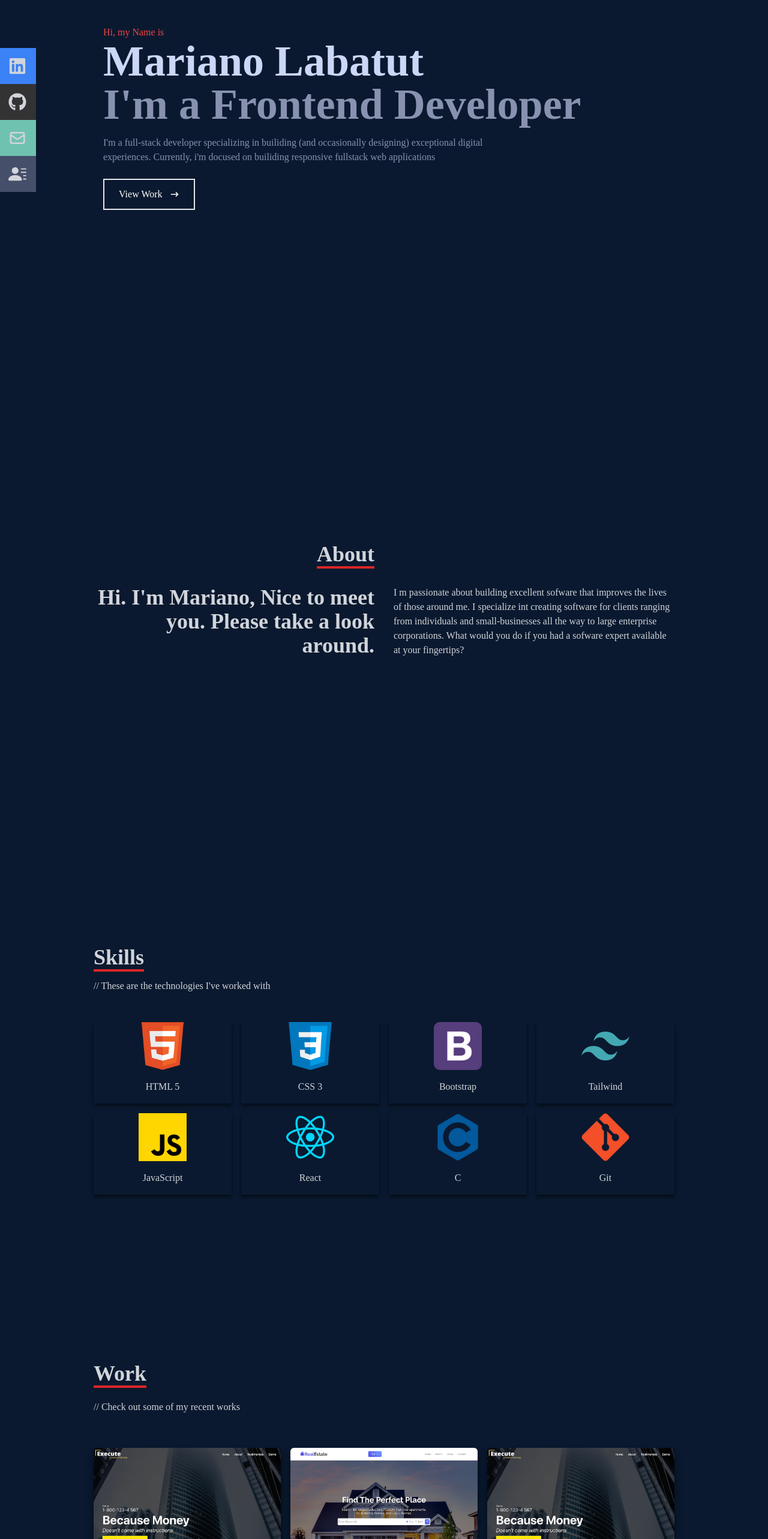
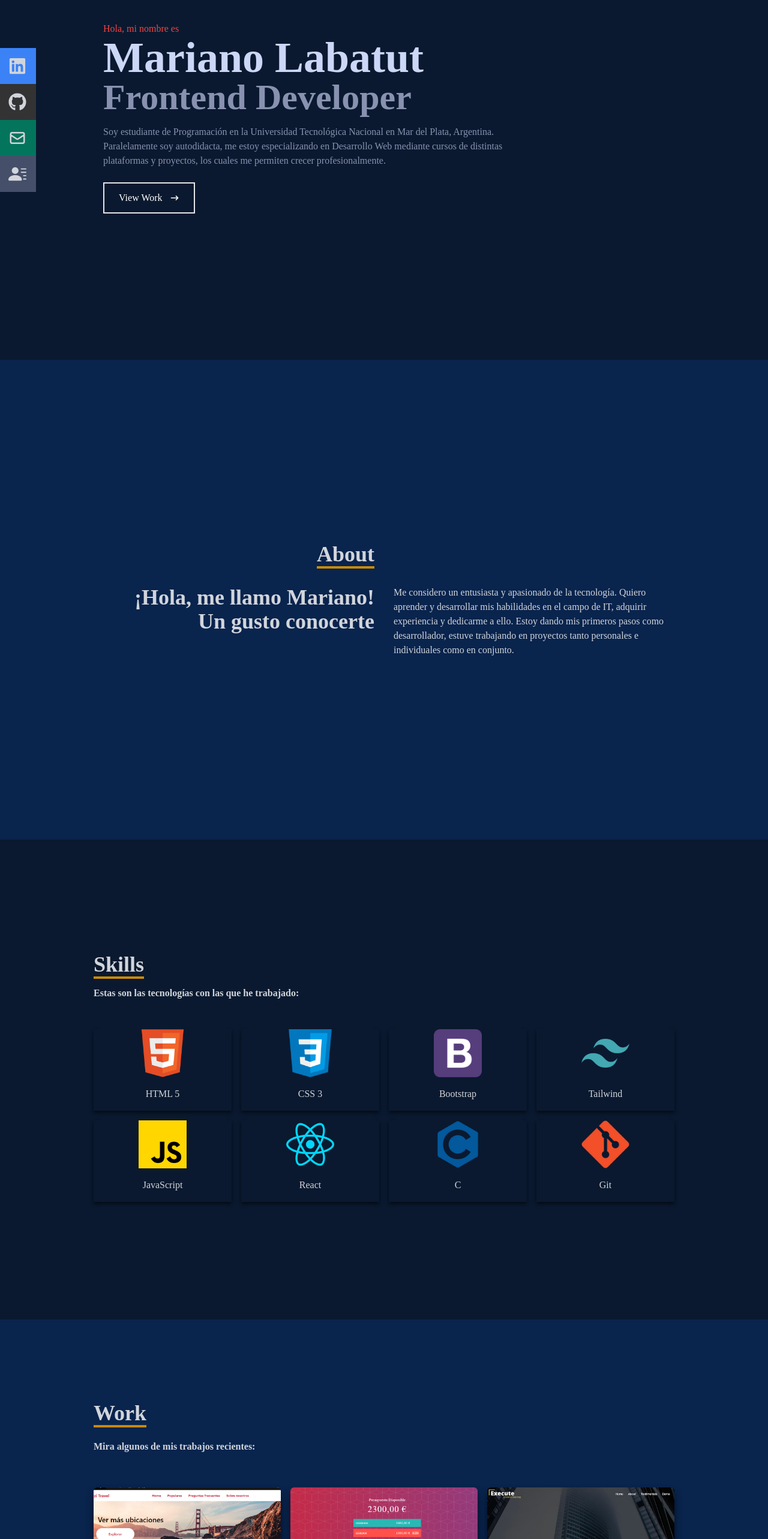
Before and after one commit to marlaba07/Portafolio-V1.0, a React (Create React App) app: page / in a window 1280 px wide. Shown: the part 200-2766 px from the top of the page at 60% size. Built offline with nearby package versions, Linux system fonts and the light colour scheme.

Commit message:
Config: responsive

```diff
--- a/public/index.html
+++ b/public/index.html
@@ -1,43 +1,21 @@
 <!DOCTYPE html>
 <html lang="en">
+
 <head>
   <meta charset="utf-8" />
   <link rel="icon" href="%PUBLIC_URL%/favicon.ico" />
   <meta name="viewport" content="width=device-width, initial-scale=1" />
   <meta name="theme-color" content="#000000" />
-    <meta
-      name="description"
-      content="Web site created using create-react-app"
-    />
+  <meta name="description" content="Web site created using create-react-app" />
   <link rel="apple-touch-icon" href="%PUBLIC_URL%/logo192.png" />
-    <!--
-      manifest.json provides metadata used when your web app is installed on a
-      user's mobile device or desktop. See https://developers.google.com/web/fundamentals/web-app-manifest/
-    -->
   <link rel="manifest" href="%PUBLIC_URL%/manifest.json" />
-    <!--
-      Notice the use of %PUBLIC_URL% in the tags above.
-      It will be replaced with the URL of the `public` folder during the build.
-      Only files inside the `public` folder can be referenced from the HTML.
 
-      Unlike "/favicon.ico" or "favicon.ico", "%PUBLIC_URL%/favicon.ico" will
-      work correctly both with client-side routing and a non-root public URL.
-      Learn how to configure a non-root public URL by running `npm run build`.
-    -->
-    <title>React App</title>
+  <title>Portafolio</title>
 </head>
+
 <body>
   <noscript>You need to enable JavaScript to run this app.</noscript>
   <div id="root"></div>
-    <!--
-      This HTML file is a template.
-      If you open it directly in the browser, you will see an empty page.
+</body>
 
-      You can add webfonts, meta tags, or analytics to this file.
-      The build step will place the bundled scripts into the <body> tag.
-
-      To begin the development, run `npm start` or `yarn start`.
-      To create a production bundle, use `npm run build` or `yarn build`.
-    -->
-  </body>
 </html>
--- a/src/components/About.jsx
+++ b/src/components/About.jsx
@@ -2,25 +2,27 @@ import React from 'react'
 
 const About = () => {
     return (
-        <div name='about' className='w-full h-screen bg-[#0a192f] text-gray-300' >
+        <div name='about' className='w-full h-screen bg-[#0a192f] sm:bg-[#09244d] text-gray-300 p-8' >
             <div className='flex flex-col justify-center items-center w-full h-full'>
                 <div className='max-w-[1000px] w-full grid grid-cols-2 gap-8'>
                     <div className='sm:text-right pb-8 pl-4'>
-                        <p className='text-4xl font-bold inline border-b-4 border-red-600'>
+                        <p className='text-4xl font-bold inline border-b-4 border-yellow-600'>
                             About
                         </p>
                     </div>
                     <div></div>
                 </div>
                 <div className='max-w-[1000px] w-full grid sm:grid-cols-2 gap-8 px-4'>
-                    <div className='sm:text-right text-4xl font-bold'>
-                        <p>Hi. I'm Mariano, Nice to meet you. Please take a look around.</p>
+                    <div className='sm:text-right text-4xl font-bold '>
+                        <p>¡Hola, me llamo Mariano! </p>
+                        <p> Un gusto conocerte </p>
                     </div>
                     <div>
-                        <p> I m passionate about building excellent sofware that improves the lives
-                            of those around me. I specialize int creating software for clients ranging from individuals
-                            and small-businesses all the way to large enterprise corporations. What would you do if you
-                            had a sofware expert available at your fingertips?
+                        <p>
+                            Me considero un entusiasta y apasionado de la tecnología.
+                            Quiero aprender y desarrollar mis habilidades en el campo de IT, adquirir experiencia y dedicarme a ello.
+                            Estoy dando mis primeros pasos como desarrollador,
+                            estuve trabajando en proyectos tanto personales e individuales como en conjunto.
                         </p>
                     </div>
                 </div>
--- a/src/components/Home.jsx
+++ b/src/components/Home.jsx
@@ -6,12 +6,13 @@ const Home = () => {
         <div name='home' className='w-full h-screen bg-[#0a192f]'>
             {/* Container */}
             <div className='max-w-[1000px] mx-auto px-8 flex flex-col justify-center h-full'>
-                <p className='text-red-500'> Hi, my Name is</p>
+                <p className='text-red-500'> Hola, mi nombre es</p>
                 <h1 className='text-4xl sm:text-7xl font-bold text-[#ccd6f6]'> Mariano Labatut </h1>
-                <h2 className='text-4xl sm:text-7xl font-bold text-[#8892b0]'> I'm a Frontend Developer </h2>
+                <h2 className='text-4xl sm:text-6xl font-bold text-[#8892b0]'> Frontend Developer </h2>
                 <p className='text-[#8892b0] py-4 max-w-[700px]'>
-                    I'm a full-stack developer specializing in builiding (and occasionally designing)
-                    exceptional digital experiences. Currently, i'm docused on builiding responsive fullstack web applications
+                    Soy estudiante de Programación en la Universidad Tecnológica Nacional en Mar del Plata, Argentina.
+                    Paralelamente soy autodidacta, me estoy especializando en Desarrollo Web mediante cursos de distintas plataformas
+                    y proyectos, los cuales me permiten crecer profesionalmente.
                 </p>
                 <div>
                     <button className='text-white group border-2 px-6 py-3 my-2 flex items-center hover:bg-red-500 hover:border-red-400'> View Work
--- a/src/components/Skills.jsx
+++ b/src/components/Skills.jsx
@@ -7,18 +7,18 @@ import Tailwind from '../assets/tailwind.png'
 import JavaScript from '../assets/javascript.png'
 import ReactImg from '../assets/react.png'
 import C from '../assets/c.png'
-import Trello from '../assets/trello.png'
 import Git from '../assets/git.png'
 import Java from '../assets/java.png'
+import Trello from '../assets/trello.png'
 
 const Skills = () => {
     return (
-        <div name='skills' className='w-full h-screen bg-[#0a192f] text-gray-300'>
+        <div name='skills' className='w-full h-screen bg-[#0a192f] p-8 pt-14 text-gray-300'>
             {/* Container */}
             <div className='max-w-[1000px] mx-auto p-4 flex flex-col justify-center w-full h-full'>
                 <div>
-                    <p className='text-4xl font-bold inline border-b-4 border-red-600 '>Skills</p>
-                    <p className='py-4'> // These are the technologies I've worked with</p>
+                    <p className='text-4xl font-bold inline border-b-4 border-yellow-600 '>Skills</p>
+                    <p className='py-4'> <b> Estas son las tecnologías con las que he trabajado: </b> </p>
                 </div>
 
                 <div className='w-full grid grid-cols-2 sm:grid-cols-4 gap-4 text-center py-8'>
--- a/src/components/Work.jsx
+++ b/src/components/Work.jsx
@@ -1,14 +1,16 @@
 import React from 'react'
 import WorkImg from '../assets/workImg.jpeg'
 import realEstate from '../assets/realestate.jpg'
+import Platzi from '../assets/platzi.png'
+import Udemy from '../assets/udemy.png'
 
 const Work = () => {
     return (
-        <div name='work' className='w-full md:h-screen text-gray-300 bg-[#0a192f]'>
+        <div name='work' className='w-full md:h-screen lg:h-[900px] bg-[#0a192f] sm:bg-[#09244d] p-6 pt-14 text-gray-300 '>
             <div className='max-w-[1000px] mx-auto p-4 flex flex-col justify-center w-full h-full'>
                 <div className='pb-8'>
-                    <p className='text-4xl font-bold inline border-b-4 text-gray-300 border-red-600'>Work</p>
-                    <p className='py-6'>// Check out some of my recent works</p>
+                    <p className='text-4xl font-bold inline border-b-4 text-gray-300 border-yellow-600'>Work</p>
+                    <p className='py-6'> <b> Mira algunos de mis trabajos recientes: </b> </p>
                 </div>
 
                 {/* Container */}
@@ -16,19 +18,19 @@ const Work = () => {
 
                     {/* PRIMER PROYECTO */}
                     {/* Grind item */}
-                    <div style={{ backgroundImage: `url(${WorkImg})` }}
+                    <div style={{ backgroundImage: `url(${Platzi})` }}
                         className='shadow-lg shadow-[#040c16] group container rounded-md flex justify-center items-center mx-auto content-div'>
 
                         {/* Hover Effects */}
                         <div className='opacity-0 group-hover:opacity-100'>
                             <span className='text-2xl font-bold text-white tracking-wider'>
-                                React JS Application
+                                Travel Application
                             </span>
                             <div className='pt-8 text-center'>
-                                <a href="">
+                                <a href="https://travel-platzi-app.netlify.app/" target='blank'>
                                     <button className='text-center rounded-lg px-4 py-3 m-2 bg-white text-gray-700 font-bold text-lg' >Demo</button>
                                 </a>
-                                <a href="">
+                                <a href="https://github.com/marlaba07/platzi-travel" target='blank'>
                                     <button className='text-center rounded-lg px-4 py-3 m-2 bg-white text-gray-700 font-bold text-lg' >Code</button>
                                 </a>
                             </div>
@@ -38,20 +40,20 @@ const Work = () => {
 
                     {/* SEGUNDO PROYECTO */}
                     {/* Grind item */}
-                    <div style={{ backgroundImage: `url(${realEstate})` }}
+                    <div style={{ backgroundImage: `url(${Udemy})` }}
                         className='shadow-lg shadow-[#040c16] group container rounded-md flex justify-center items-center mx-auto content-div'>
 
                         {/* Hover Effects */}
                         <div className='opacity-0 group-hover:opacity-100'>
                             <span className='text-2xl font-bold text-white tracking-wider'>
-                                React JS Application
+                                Presupuesto Application
                             </span>
                             <div className='pt-8 text-center'>
-                                <a href="">
-                                    <button className='text-center rounded-lg px-4 py-3 m-2 bg-white text-gray-700 font-bold text-lg' >Demo</button>
+                                <a href="https://presupuesto-app-udemy.netlify.app/" target='blank'>
+                                    <button className='text-center rounded-lg px-4 py-3 m-2 bg-white text-gray-700 font-bold text-lg'>Demo</button>
                                 </a>
-                                <a href="">
-                                    <button className='text-center rounded-lg px-4 py-3 m-2 bg-white text-gray-700 font-bold text-lg' >Code</button>
+                                <a href="https://github.com/marlaba07/presupuesto-app">
+                                    <button className='text-center rounded-lg px-4 py-3 m-2 bg-white text-gray-700 font-bold text-lg'>Code</button>
                                 </a>
                             </div>
                         </div>
```
Also changed, not shown: src/components/Contact.jsx (+6 -6 lines), src/components/Navbar.jsx (+6 -6 lines), src/assets/platzi.png (added), src/assets/udemy.png (added). Lines whose indentation alone changed are shown as unchanged.
